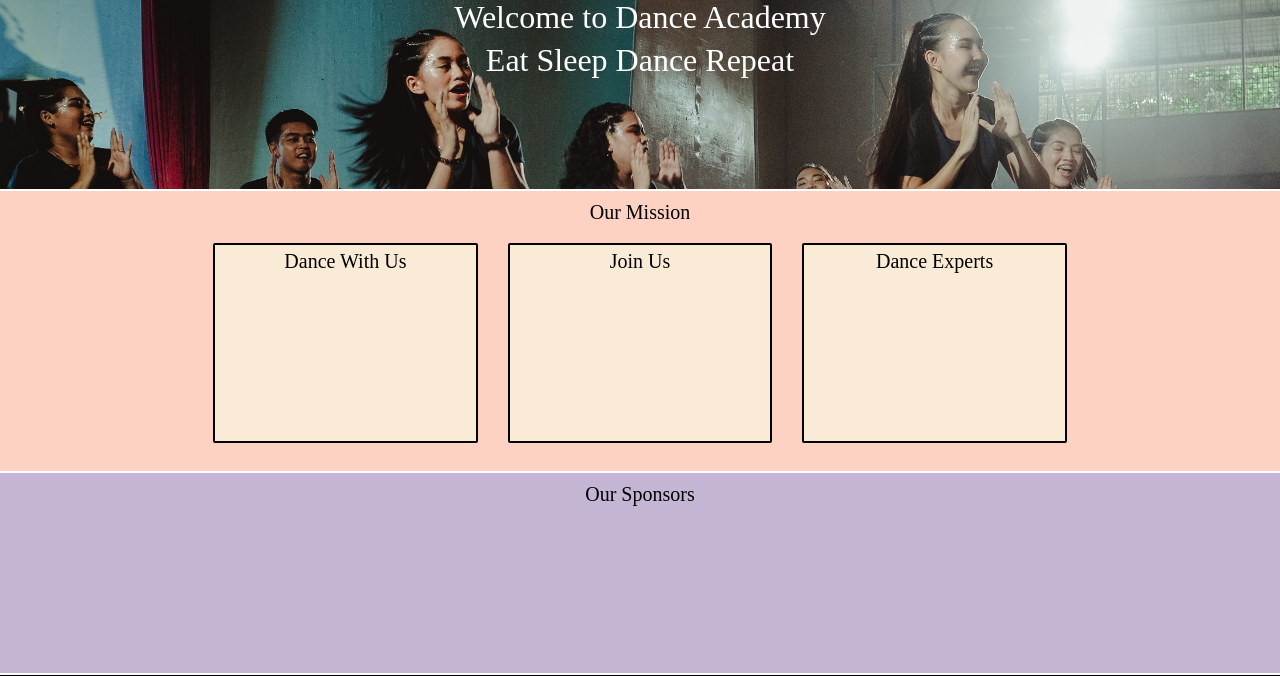
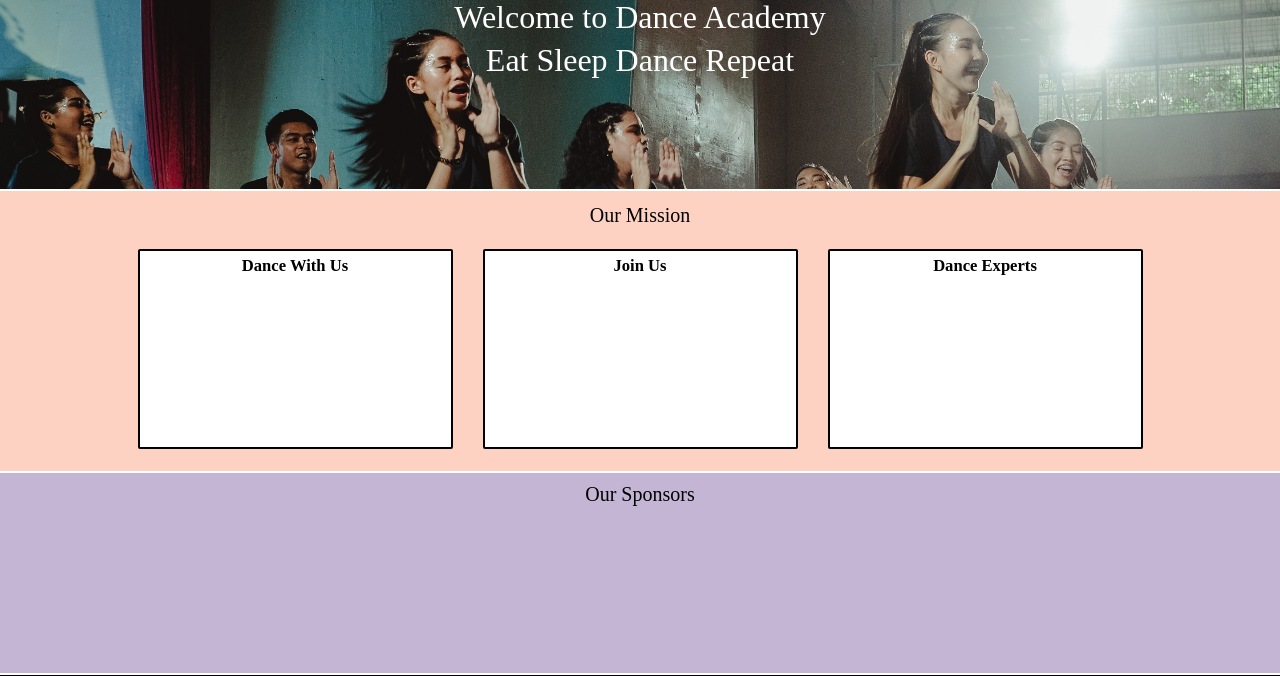
Before and after one commit to Sristi27/Dance-Academy-, a Node server app: page / in a window 1280 px wide. Shown: the part 161-837 px from the top of the page. Run offline with Node 20, Linux system fonts and the light colour scheme.

Commit message:
next commit

```diff
--- a/static/style.css
+++ b/static/style.css
@@ -72,6 +72,7 @@ margin-bottom: 2px;
 }
 h4{
     font-weight: normal;
+    padding: 3px;
 }
 #mission{
     margin-bottom: 2px;
@@ -85,11 +86,11 @@ h4{
     text-align: center;
 }
 .card{
-   background-color: antiquewhite;
+   background-color: white;
     display:inline-block;
     border-radius: 2px;
     border:2px solid black;
-    width:21%;
+    width:25%;
     padding: 5px;
     margin:19px 15px;
     height:200px;
--- a/views/index.pug
+++ b/views/index.pug
@@ -21,11 +21,11 @@ html
       div
        h4 Our Mission
       div.card
-       p Dance With Us
+       h5 Dance With Us
       div.card
-       p Join Us
+       h5 Join Us
       div.card
-       p Dance Experts
+       h5 Dance Experts
 
 
     section#sponsor
```
